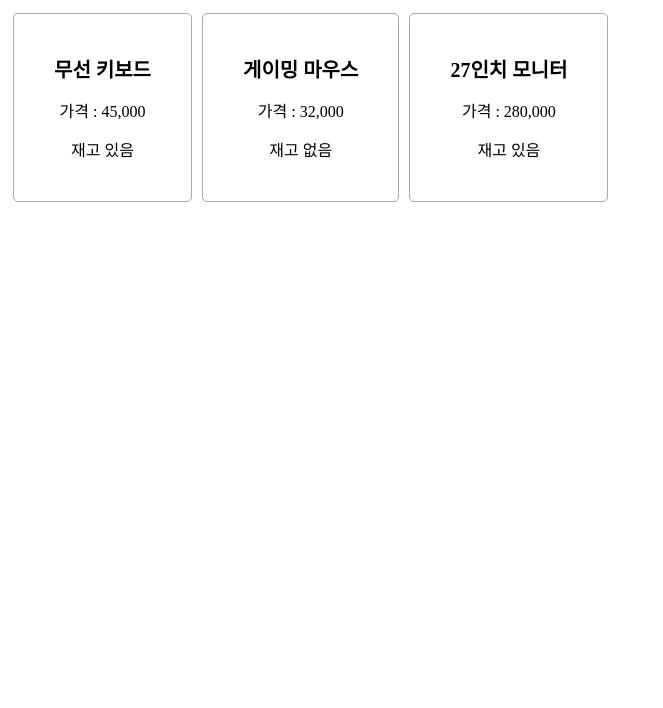
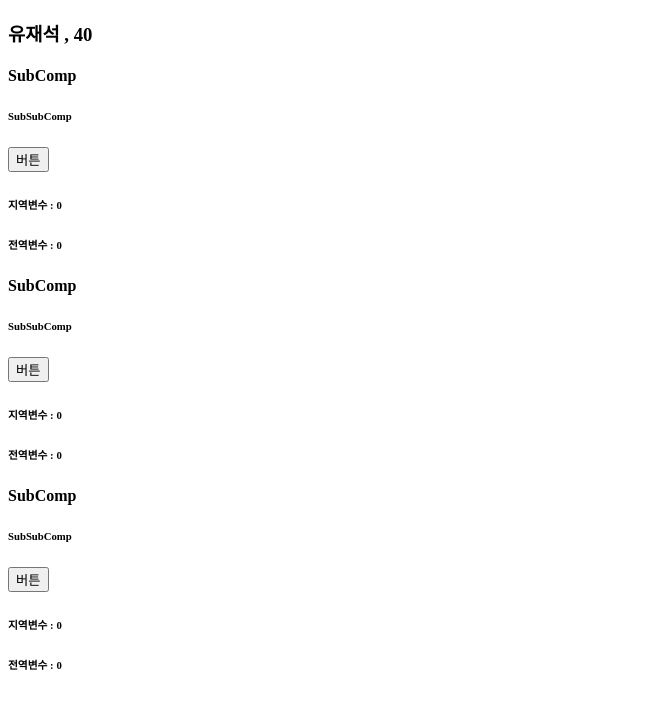
Before and after one commit to JeonghoonAHN0510/250526_Web_Spring2, a React (Vite) app in the folder src/main/reactapp/: page / in a window 1280 px wide. Shown: the top 708 px of the page, without its empty margins (0-663 px from the left). Built offline with nearby package versions, Linux system fonts and the light colour scheme.

Commit message:
study[React] : Component 수업

```diff
--- /dev/null
+++ b/src/main/reactapp/src/example/Day02/Component4.jsx
@@ -0,0 +1,57 @@
+export default function Component4( props ){
+    // <------------ JS Start
+    const obj = { name : "유재석", age : 40 };
+
+
+    // ------------> JS End
+    // <------------ JSX Start
+    return(
+        <>
+        <h3> {obj.name} , { obj.age } </h3>
+        <SubComp key1="value" key2="value"/>
+        <SubComp name="유재석" age="40"/>
+        <SubComp name={obj.name} age={obj.age}/>
+        </>
+    ) // return end
+    // ------------> JSX End
+} // func end
+
+function SubComp( props ){
+    console.log( props );
+
+    return(
+        <>
+        <h4> SubComp </h4>
+        <SubSubComp key3="value"/>
+        </>
+    ) // return end
+} // func end
+
+
+let count2 = 0;
+function SubSubComp( props ){
+    console.log( props );
+
+    let count1 = 0;
+    const onAdd = ( ) => {
+        count1++; console.log( `지역변수 : ${count1}` );
+        count2++; console.log( `전역변수 : ${count2}` );
+    } // func end
+
+    return(
+        <>
+        <h6> SubSubComp </h6>
+        <button onClick={ onAdd }> 버튼 </button>
+        <h6> 지역변수 : { count1 } </h6>
+        <h6> 전역변수 : { count2 } </h6>
+        </>
+    ) // return end
+} // func end
+
+/*
+- 지역변수 : 해당 함수 안에서 사용되는 변수
+- 전역변수 : 해당 파일 안에서 사용되는 변수
+
+- JSX에서는 onclick 대신 onClick 속성을 사용한다.
+
+*/
--- a/src/main/reactapp/src/main.jsx
+++ b/src/main/reactapp/src/main.jsx
@@ -48,4 +48,11 @@ import Task2 from './example/Day01/Task2.jsx';
 // create.render( <Component2/> );
 // create.render( <Component3/> );
 // create.render( <Task1/> );
-create.render( <Task2/> );
+// create.render( <Task2/> );
+
+// ================================= Day01 =================================
+// 4. 렌더링할 컴포넌트 import하기
+import Component4 from './example/Day02/Component4.jsx';
+
+// 5. 렌더링하기 -> create.render()
+create.render( <Component4/> );
```
